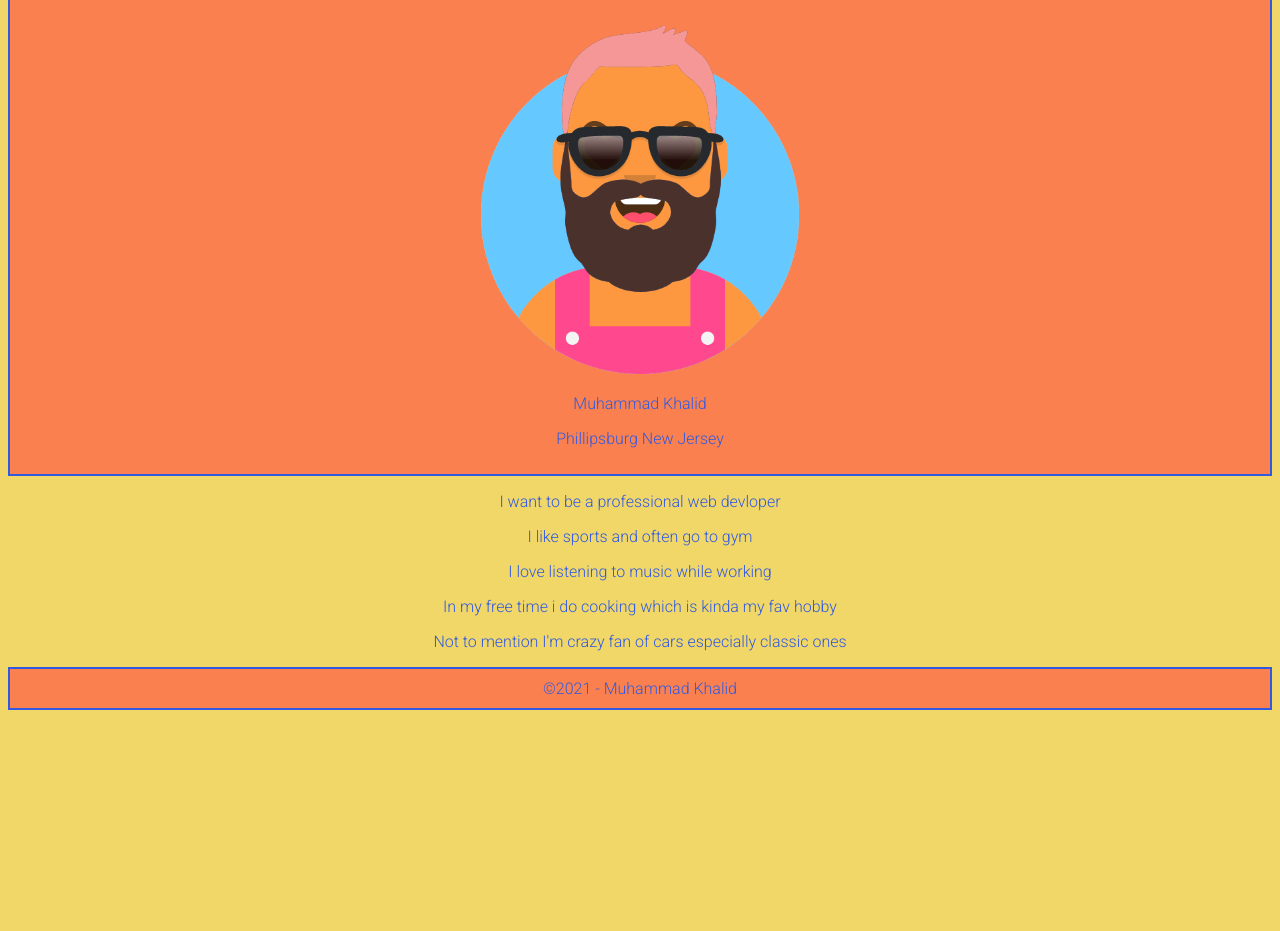
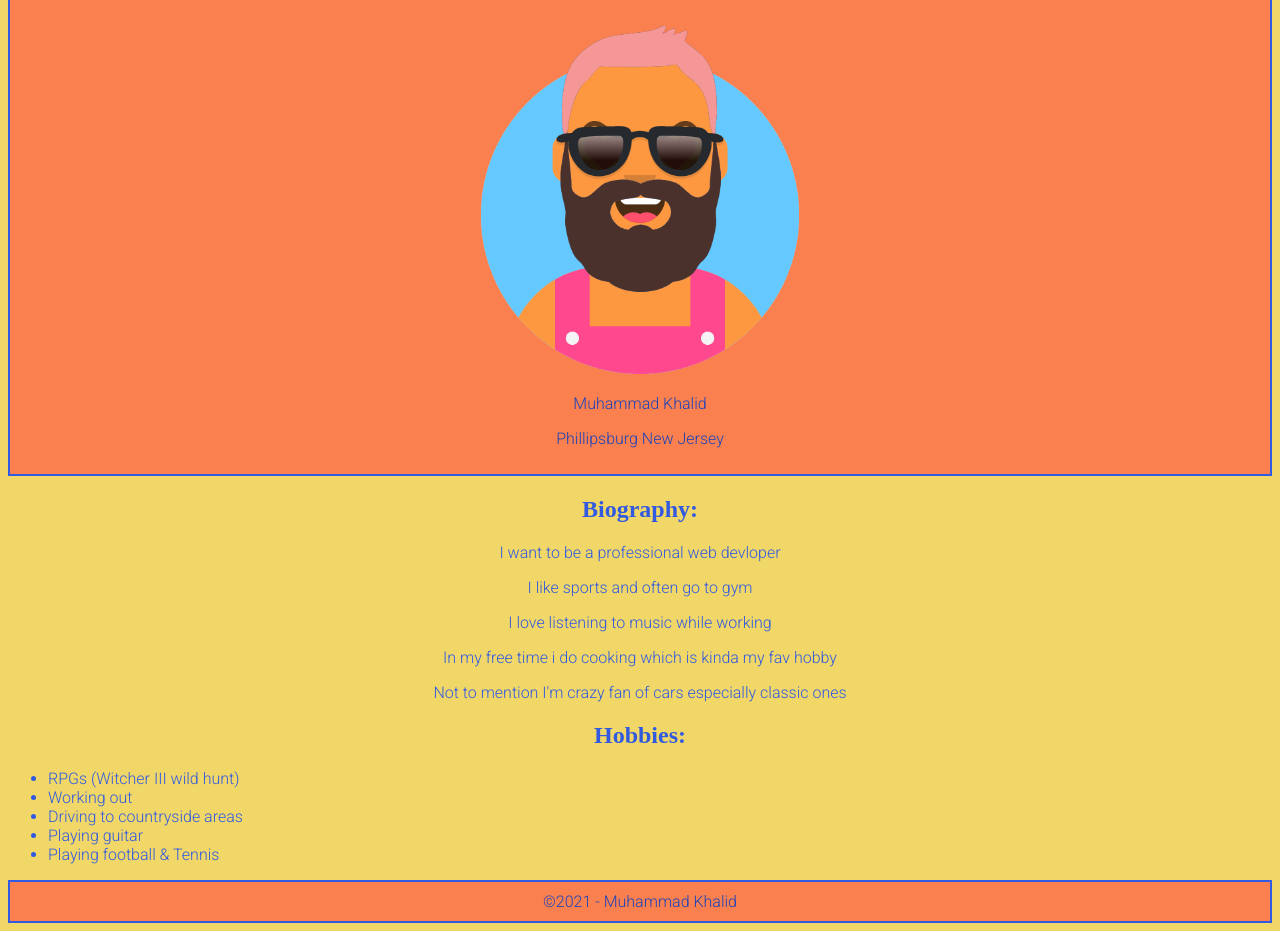
Before and after one commit to RVCC-IDMX/about-me-muhammadkhalidd, a plain HTML site: page index.html in a window 1280 px wide. Shown: the part 299-1230 px from the top of the page. Before the commit the page ends 1017 px from the top, so only its background shows below. Drawn offline with Linux system fonts and the light colour scheme; a web font is replaced by a local one.

Commit message:
adding hobbies list

```diff
--- a/css/style.css
+++ b/css/style.css
@@ -6,6 +6,10 @@ body {
 
 h1, h2, h3, h4, h5, h6 {
     font-family:"Grenze Gotisch";
+    text-align: center;
+}
+
+h1 {
     font-size: 55pt;
 }
 
@@ -17,7 +21,7 @@ header {
     background-color: #fa814f;
     text-align: center;
     padding:10px;
-    color:#325AE0 ;
+    color:#1d42b9 ;
     border: 2px solid #325AE0;
 }
 
--- a/index.html
+++ b/index.html
@@ -34,6 +34,8 @@
 
         <section id="bio">
 
+            <h2>Biography:</h2>
+
             <div>
                 <p>I want to be a professional web devloper</p>
                 <p>I like sports and often go to gym</p>
@@ -41,6 +43,20 @@
                 <p>In my free time i do cooking which is kinda my fav hobby</p>
                 <p>Not to mention I'm crazy fan of cars especially classic ones</p>
             </div>
+        </section>
+        <section id="hobbies">
+
+            <h2>Hobbies:</h2>
+
+            <ul>
+                <li>RPGs (Witcher III wild hunt)</li>
+                <li>Working out</li>
+                <li>Driving to countryside areas</li>
+                <li>Playing guitar</li>
+                <li>Playing football & Tennis</li>
+            </ul>
+
+
         </section>
     </main>
 
```
